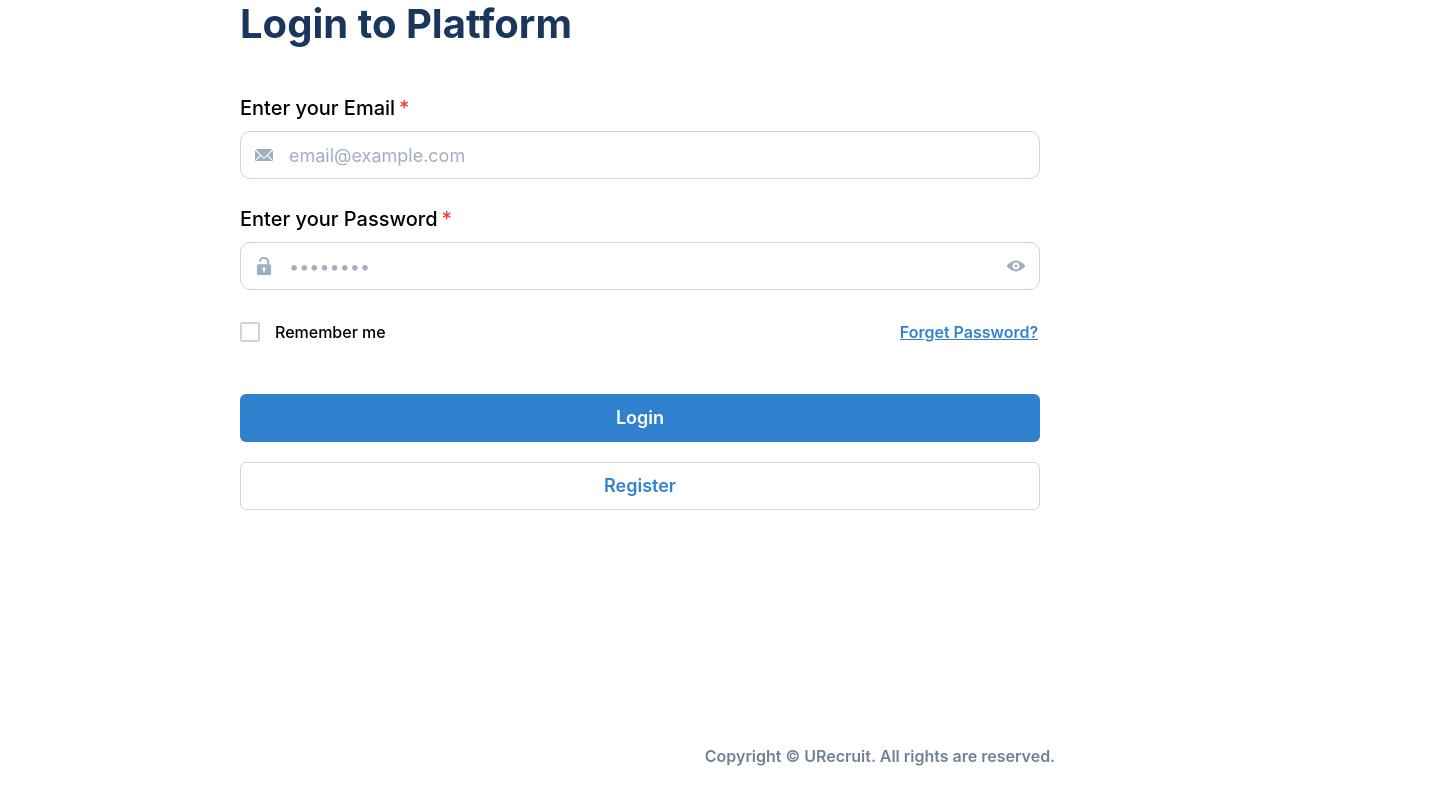
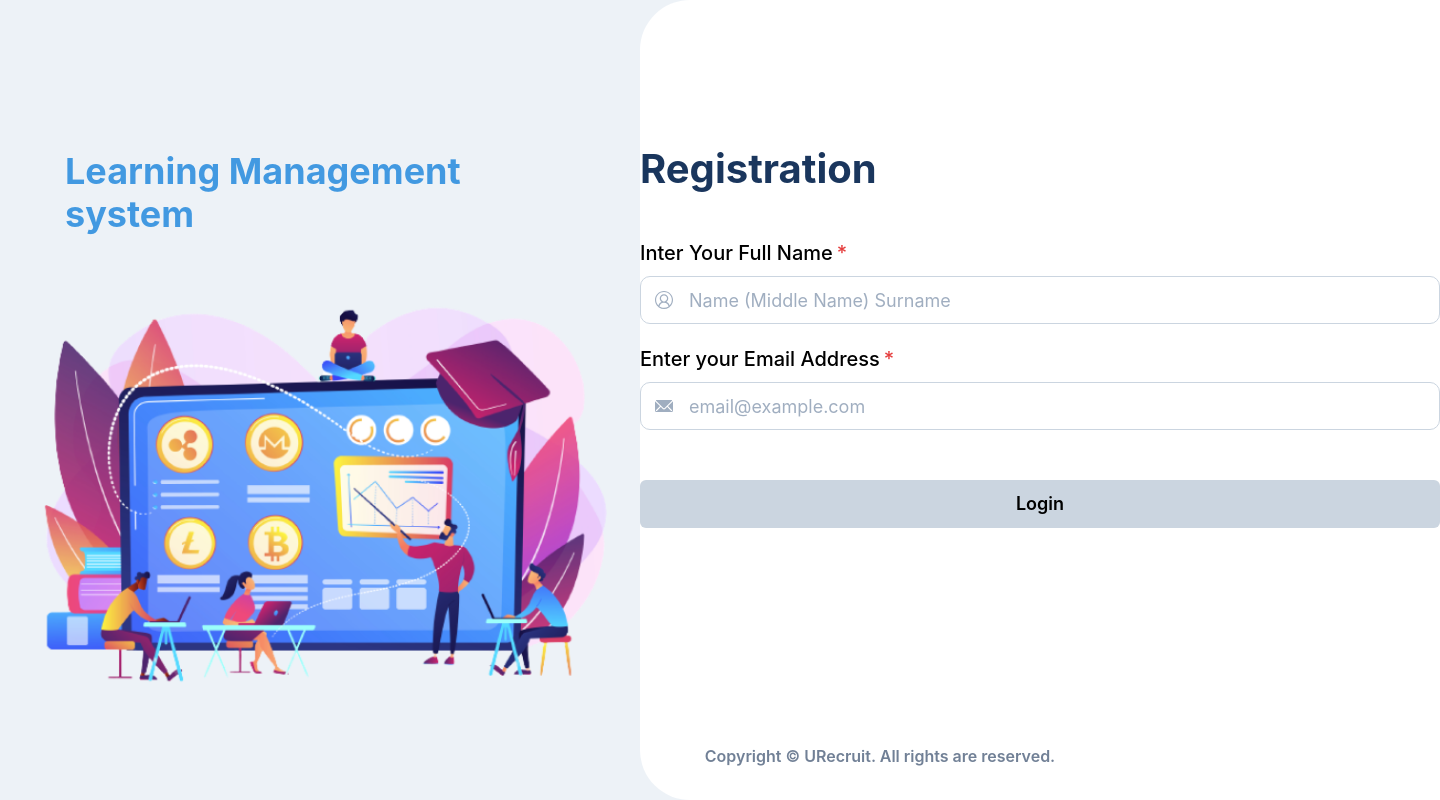
Before and after one commit to ali9ahmad/lmsUlabX, a React (Vite) app: page /register in a window 1280 px wide. Shown: the whole page, 1440 px wide, since content can reach past the window. Built offline with nearby package versions, Linux system fonts and the light colour scheme.

Commit message:
registartion page 1st step is 50% done

```diff
--- a/package.json
+++ b/package.json
@@ -17,6 +17,7 @@
     "react": "^18.2.0",
     "react-dom": "^18.2.0",
     "react-hook-form": "^7.50.1",
+    "react-icons": "^5.0.1",
     "react-router-dom": "^6.6.1"
   },
   "devDependencies": {
--- /dev/null
+++ b/src/components/RegisterFirstStep.jsx
@@ -0,0 +1,133 @@
+import { useForm } from 'react-hook-form';
+import { EmailIcon, UnlockIcon, ViewIcon } from '@chakra-ui/icons';
+import { DevTool } from '@hookform/devtools';
+import { Link as ReactRouterLink } from 'react-router-dom';
+import { VscAccount } from 'react-icons/vsc';
+import {
+  FormErrorMessage,
+  FormLabel,
+  FormControl,
+  Input,
+  Button,
+  Box,
+  Heading,
+  InputGroup,
+  InputLeftElement,
+  Icon,
+  Flex,
+  Checkbox,
+  Link,
+  Text,
+  Link as ChakraLink,
+} from '@chakra-ui/react';
+
+export default function RegisterFirstStep() {
+  // const {
+  //   handleSubmit,
+  //   register,
+  //   formState: { errors, isSubmitting },
+  // } = useForm();
+
+  const form = useForm({
+    defaultValues: {
+      email: '',
+      password: '',
+    },
+    // mode: 'all',
+  });
+  const { control, register, handleSubmit, formState } = form;
+
+  const { errors, isDirty, isValid } = formState;
+
+  const onSubmit = (data) => {
+    console.log('form submitted', data);
+  };
+
+  return (
+    <Box w="800px" mx="auto">
+      <Heading as="h1" mb="45px" color="blue.900" fontSize="40px">
+        Registration
+      </Heading>
+
+      <form onSubmit={handleSubmit(onSubmit)} noValidate>
+        <FormControl isInvalid={errors.name} isRequired color="black" mt="25px">
+          <FormLabel htmlFor="name" fontSize="20px">
+            Inter Your Full Name
+          </FormLabel>
+          <InputGroup size="lg">
+            <InputLeftElement
+              pointerEvents="none"
+              children={<Icon as={VscAccount} color="gray.400" />}
+              size="xl"
+            />
+            <Input
+              type="name"
+              id="name"
+              w="100%"
+              borderColor="gray.300"
+              borderRadius="10px"
+              placeholder="Name (Middle Name) Surname"
+              _placeholder={{ color: 'gray.400' }}
+              _hover={{ borderColor: 'blue.300' }}
+              {...register('name', {
+                required: 'This is required',
+              })}
+            />
+          </InputGroup>
+          <FormErrorMessage>{errors.name && errors.name.message}</FormErrorMessage>
+        </FormControl>
+
+        <FormControl isInvalid={errors.email} isRequired color="black" mt="20px">
+          <FormLabel htmlFor="email" fontSize="20px" color="black">
+            Enter your Email Address
+          </FormLabel>
+          <InputGroup size="lg">
+            <InputLeftElement
+              pointerEvents="none"
+              children={<EmailIcon color="gray.400" />}
+              size="xl"
+            />
+            <Input
+              type="email"
+              id="email"
+              placeholder="email@example.com"
+              _placeholder={{ color: 'gray.400' }}
+              w="100%"
+              borderColor="gray.300"
+              borderRadius="10px"
+              _hover={{ borderColor: 'blue.300' }}
+              {...register('email', {
+                required: 'Email address is required',
+                pattern: {
+                  value: /^[a-zA-Z0-9.!#$%&'*+/=?^_`{|}~-]+@[a-zA-Z0-9-]+(?:\.[a-zA-Z0-9-]+)*$/,
+                  message: 'Invalid email format',
+                },
+              })}
+            />
+          </InputGroup>
+          <FormErrorMessage>{errors.email && errors.email.message}</FormErrorMessage>
+        </FormControl>
+
+        <Button
+          disabled={!isDirty || !isValid}
+          bg="gray.300"
+          color="black"
+          size="lg"
+          _hover={{ boxShadow: 'lg' }}
+          mt="50px"
+          w="100%"
+          type="submit">
+          Login
+        </Button>
+      </form>
+
+      <DevTool control={control} />
+
+      <Box position="fixed" bottom={6} left={240} width="100%" textAlign="center" py={2}>
+        <Text color="gray.500" alignSelf="bottom" fontWeight="semibold">
+          Copyright © URecruit. All rights are reserved.
+        </Text>
+      </Box>
+    </Box>
+  );
+}
--- a/src/pages/UserRegister.jsx
+++ b/src/pages/UserRegister.jsx
@@ -1,9 +1,26 @@
-import MyVerHookForm from '../components/MyVerHookForm';
+import { Flex, Box } from '@chakra-ui/react';
+import MainImageLeftSide from '../components/MainImageLeftSide';
+import RegisterFirstStep from '../components/RegisterFirstStep';
 
 export default function UserRegister() {
   return (
-    <div>
-      <MyVerHookForm />
-    </div>
+    <>
+      <Flex height="100vh" bg="gray.100">
+        <Box w="50%" pt="150px" alignItems="center" justify="center">
+          <MainImageLeftSide />
+        </Box>
+
+        <Box
+          w="50%"
+          pt="145px"
+          alignItems="center"
+          justify="center"
+          bg="white"
+          borderTopStartRadius="50px"
+          borderBottomStartRadius="50px">
+          <RegisterFirstStep />
+        </Box>
+      </Flex>
+    </>
   );
 }
```
Also changed, not shown: src/components/HookForm.jsx (deleted, +0 -39 lines), 1 other file (tests, documents, lock files or other folders).
